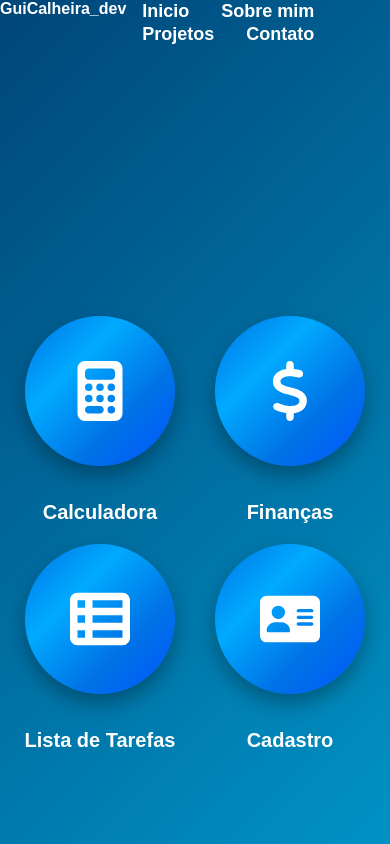
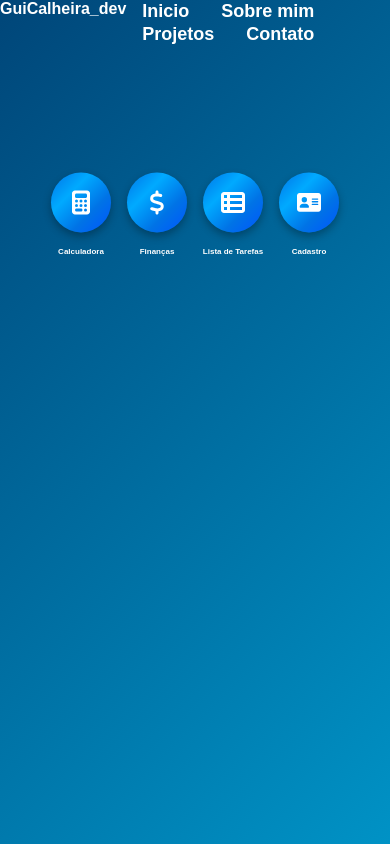
Before and after one commit to guicalheira/portfolio, a React (Create React App) app: page /projects in a window 390 px wide. Built offline with nearby package versions, Linux system fonts and the light colour scheme.

Commit message:
ResponsividadeFix

```diff
--- a/src/style/aboutMe.css
+++ b/src/style/aboutMe.css
@@ -77,7 +77,7 @@
   }
   @media(max-width:400px){
     .aboutMe-container{
-      margin-left: 100px;
+      margin-left: 50px;
 
     }
     .experiencia-text{
--- a/src/style/projects.css
+++ b/src/style/projects.css
@@ -3,7 +3,7 @@
   flex-direction: row;
   justify-content: center;
   align-items: center;
-  flex-wrap: wrap;
+  flex-wrap: nowrap;
 }
 
 
@@ -98,3 +98,20 @@
     transform: rotate(360deg);
   }
 }
+@media(max-width: 760px){
+  .projects-container{
+    transform: scale(75%);
+  }
+}
+@media(max-width: 560px){
+  .projects-container{
+    margin-top: -100px;
+    transform: scale(55%);
+  }
+}
+@media(max-width: 400px){
+  .projects-container{
+    margin-top: -200px;
+    transform: scale(40%);
+  }
+}
```
